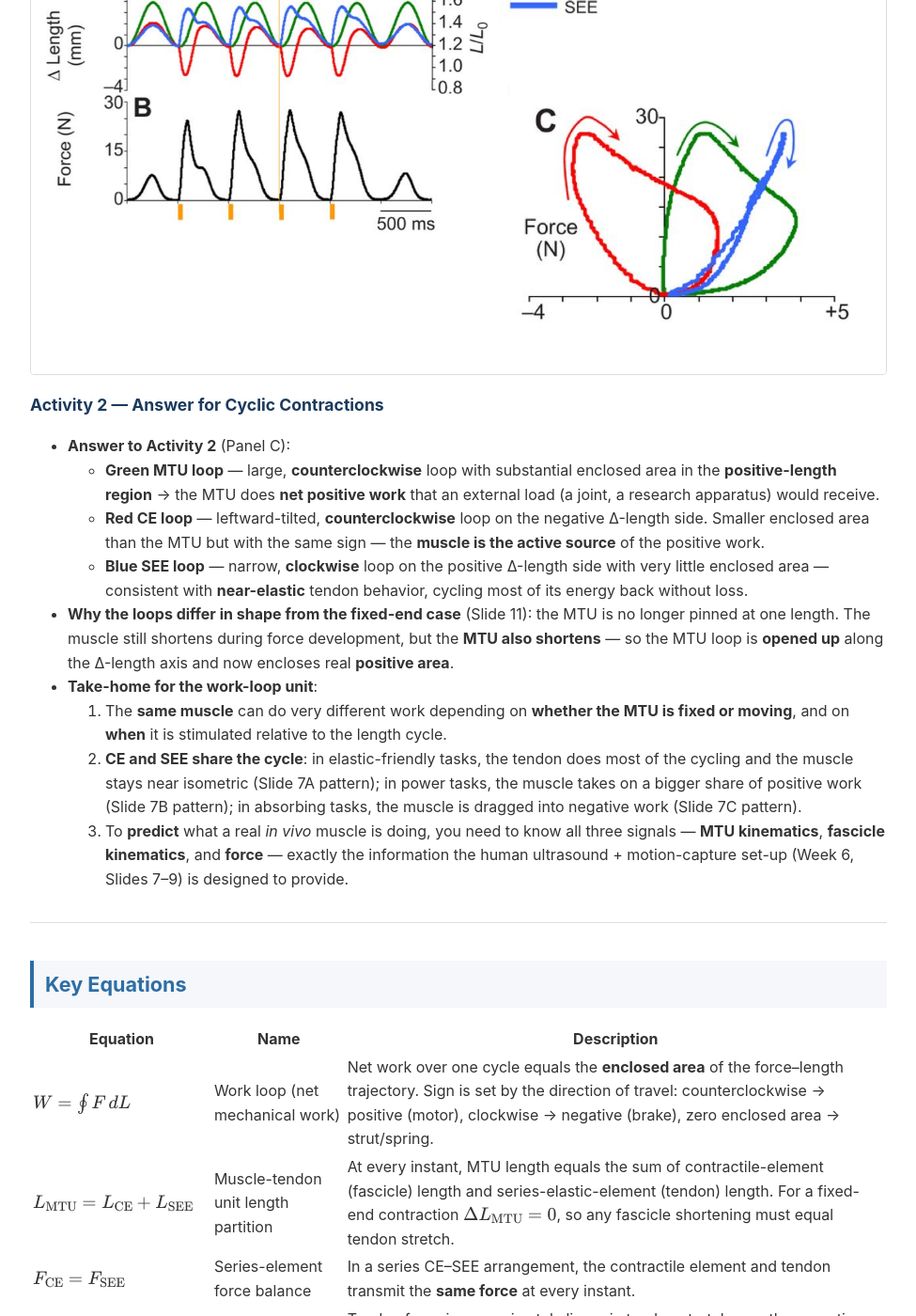
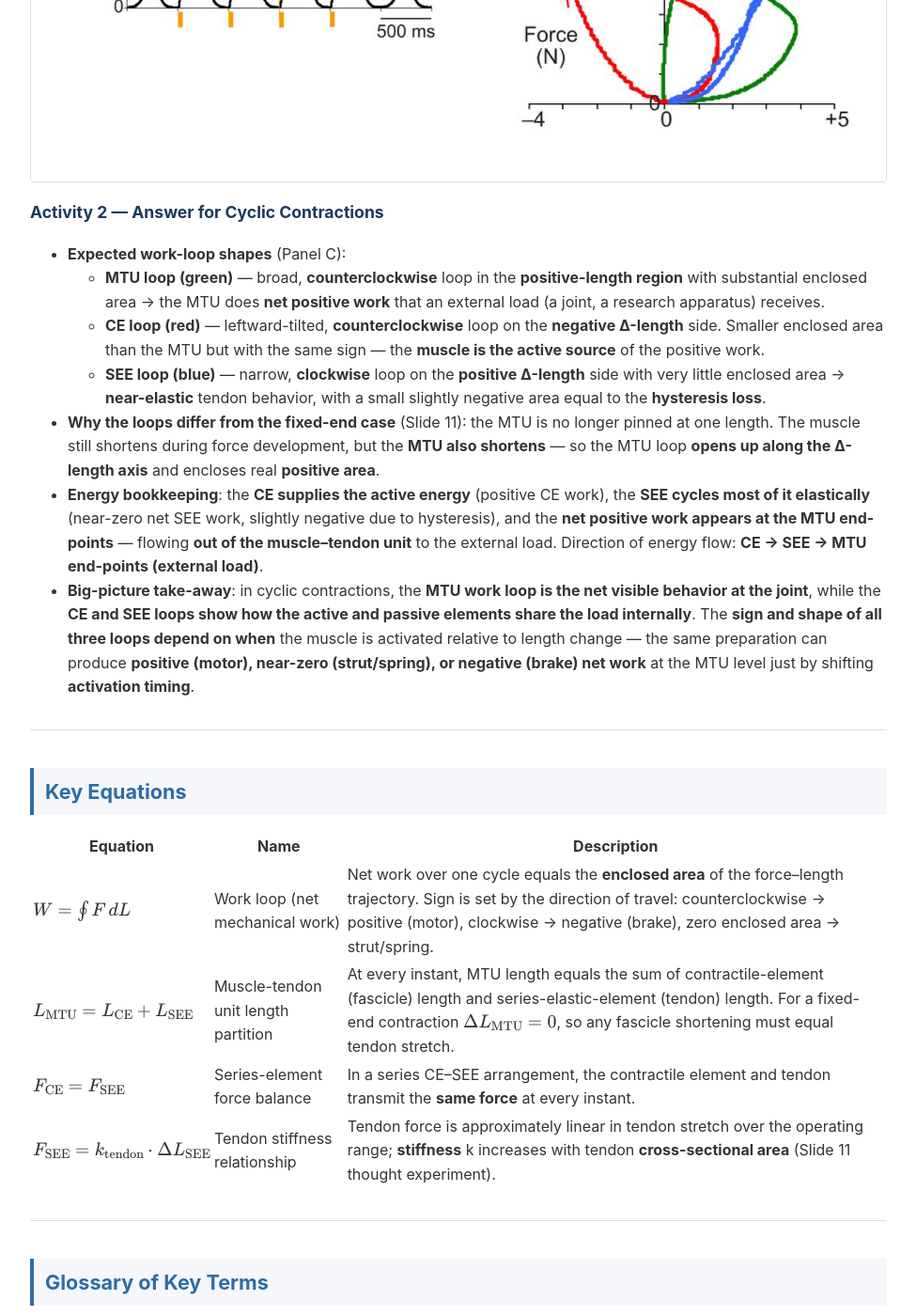
Before and after one commit to MADaley/E183_ExercisePhysiology, a Jekyll site: the page built from week07/friday-review.md, in a window 1280 px wide and 1400 px high, scrolled down 14556 px. Shown: the whole window at 94% size, without its empty margins (152-1127 px from the left). Built offline with Jekyll 4.4.1, drawn with Linux system fonts in a browser that asks for light colours; some of the changed text lies outside the part shown.

Commit message:
Refine Week 7 Friday review activities and slide framing
Broaden the "evaluating evidence" Slide 4 take-away to the course-wide
learning objective of critically searching, evaluating, and synthesizing
the scientific literature in an era of growing gray-literature noise.

Note on Slide 6 that the original in-class panel contains an animated
GIF, with a link to the Wikipedia work-loop article for the source
animation.

Correct the Sawicki et al. fixed-end interpretation: the SEE loop is
nearly springlike on the lengthening side with a small clockwise
(slightly negative) area from hysteresis; the CE loop is the reflected
mirror on the shortening side, doing a very small positive work equal to
the tendon's hysteresis loss; the MTU end-points do no external work
(internal exchange muscle → tendon → muscle).

Move predicted work-loop shapes off the activity slides (10 and 12) and
onto the answer slides (11 and 13), so each activity slide only sets up
the problem and points to the next slide for the answer. Apply matching
energy bookkeeping and a concise big-picture take-away on Slide 13.

Co-Authored-By: Claude Opus 4.7 (1M context) <noreply@anthropic.com>

```diff
--- a/week07/friday-review.md
+++ b/week07/friday-review.md
@@ -72,7 +72,7 @@ This Friday session combines a short critical-thinking detour on **how to evalua
   - **No over-generalization from limited evidence** — a single small study is rarely definitive.
   - **No obvious conflicts of interest** — authors selling a related supplement or device are a red flag.
   - **Systematic reviews and meta-analyses are the gold standard** — they use keyword searches, apply quality filters, and synthesize across many high-quality studies, giving more reliable conclusions than any single paper.
-- **Why this matters for Week 7**: training-effects research is full of small, single-population studies and supplement claims. Knowing how to filter evidence is essential before you act on any of it — and before you cite any of it in your own writing.
+- **Why this matters**: a major learning objective of this course is to be able to **answer questions yourself by probing the scientific literature**, **critically evaluate the evidence**, and **effectively synthesize** what you find. This toolset is increasingly important in the modern publication era, where the rapid growth of **gray-literature "noise"** — predatory journals, preprints used out of context, supplement-marketing dressed as research — makes filtering for quality a core scientific skill rather than an optional one.
 
 ---
 
@@ -105,7 +105,7 @@ This Friday session combines a short critical-thinking detour on **how to evalua
   - **Length** (red sinusoid) lengthens above resting length and then shortens below it.
   - **Stimulation** (red pulse) can be delivered at any phase of the length cycle.
   - **Force** is the muscle's response — a brief twitch (single stimulus) or a layered tetanic response (rapid train of stimuli).
-- The **work-loop inset (top right)** shows how those force–length combinations close into a loop with an **enclosed area** and a **direction of travel**.
+- The **work-loop inset (top panel)** shows how those force–length combinations close into a loop with an **enclosed area** and a **direction of travel**. The in-class slide contains an animated GIF; the original animation and more information on work loops can be found at [en.wikipedia.org/wiki/Work_loop](https://en.wikipedia.org/wiki/Work_loop).
 - **Key conceptual point**: a muscle can shift between **near-isometric strut** behavior, **positive-work motor** behavior, and **negative-work brake** behavior **just by changing when it is activated** relative to length change — even when the length trajectory itself is identical. The nervous system tunes work output partly by **timing**, not just by activation amount.
 - *In vivo*, all of this varies simultaneously — activation timing, length trajectory, and load — so real-world work loops can take complex shapes. The simple isolated-muscle preparation isolates timing as the dominant variable.
 
@@ -177,11 +177,7 @@ This Friday session combines a short critical-thinking detour on **how to evalua
   - **CE (contractile element / fascicle, red)** **shortens** by ~4 mm — the muscle pulls on the tendon.
   - **SEE (series elastic element / tendon, blue)** **stretches** by ~+3 mm — equal and opposite to CE shortening so the MTU length is conserved.
 - **Force** (Panel B) rises and falls as a single pulse over ~100 ms.
-- **Predicted work-loop shapes**:
-  - **MTU** — length is constant, so the F–L "loop" collapses to a **vertical line** at ΔL<sub>MTU</sub> ≈ 0. **Enclosed area = 0 → no net work on the MTU**.
-  - **CE (fascicle)** — fascicle shortens while force is high (early in the pulse) and re-lengthens passively. Loop is traced **counterclockwise** on the shortening side → **net positive work done by the muscle**.
-  - **SEE (tendon)** — tendon stretches while force rises, then recoils while force falls. Loop is traced **clockwise** on the lengthening side. Per the sign convention, **CW → net negative work**; the small enclosed area equals the **elastic hysteresis loss**. The tendon **absorbs energy during stretch** and **returns most of it during recoil**.
-- **Energy bookkeeping**: the **muscle does positive work**, the **tendon stores and returns most of it**, and the **MTU end-points do no external work**. The whole exchange is **internal** — muscle → tendon → dissipated (mostly as heat) during relaxation.
+- **Activity**: sketch the predicted F–L work-loop shape for each of the three elements — **MTU, CE, and SEE** — using the time-domain traces above. The answer is shown on Slide 11.
 
 ---
 
@@ -191,10 +187,11 @@ This Friday session combines a short critical-thinking detour on **how to evalua
 
 ### Activity 1 — Answer and Thought Experiment
 
-- **Answer to Activity 1** (Panel C):
-  - **MTU loop** — collapsed **vertical line** at ΔL = 0 (green, no enclosed area → no net MTU work).
-  - **CE loop** — counterclockwise loop on the **negative Δ-length** side (muscle shortened to about −4 mm). Net **positive** muscle work — the muscle is the **active source** of energy.
-  - **SEE loop** — clockwise loop on the **positive Δ-length** side (tendon stretched to about +3 mm). Slim loop area reflects modest **elastic hysteresis**; most of the absorbed energy is returned.
+- **Expected work-loop shapes** (Panel C):
+  - **MTU loop (green)** — length is constant, so the F–L "loop" collapses to a **vertical line** at ΔL<sub>MTU</sub> ≈ 0. **No enclosed area → no net MTU work**.
+  - **SEE loop (blue)** — narrow, **clockwise** loop on the **positive Δ-length** side (tendon stretched to about +3 mm). The loop is **nearly springlike**; the small enclosed area is a slightly **negative** work loop reflecting modest **elastic hysteresis**. The tendon **absorbs energy during stretch** and **returns most of it during recoil**, with a small amount of energy **lost as heat**.
+  - **CE loop (red)** — counterclockwise loop on the **negative Δ-length** side (muscle shortened to about −4 mm). The **direction of the trace is the exact reflected version of the SEE loop**. The **enclosed area is nearly zero** because no net work is done over the cycle (the MTU end-points are fixed). The small enclosed area corresponds to a **very small amount of positive muscle work**, exactly equal to the **hysteresis energy lost in the tendon** — the muscle is the **active source** of that small make-up energy.
+- **Energy bookkeeping**: the **muscle does positive work early**, the **tendon stores and returns most of it**, and the **MTU end-points do no external work** over the complete cycle. The whole exchange is **internal** — muscle → tendon → muscle.
 - **Thought experiment — stiffer tendon (larger CSA)**:
   - For the same muscle force, a **stiffer tendon stretches less** (F = k·Δx with larger k → smaller Δx).
   - Because the MTU length is fixed, the muscle must **shorten less** as well — the red CE loop shrinks to a smaller Δ-length range.
@@ -210,17 +207,13 @@ This Friday session combines a short critical-thinking detour on **how to evalua
 
 ### Activity 2 — Sketch Work Loops for Cyclic Contractions
 
-- **Set-up**: same Sawicki et al. preparation but now the **MTU is driven through a cyclic length trajectory** (sinusoidal length change), with **one stimulation pulse per cycle** delivered near the start of the shortening phase.
-- **Reading the panels**:
-  - **MTU (green)** — sinusoidal length change between ~+5 and ~−4 mm; large external excursion.
-  - **CE (red, fascicle)** — also oscillates, but with **smaller amplitude** and **different phasing** than the MTU; shortens during the rising force phase.
+- **Set-up**: same Sawicki et al. preparation as in Activity 1, but now the **MTU is driven through a cyclic length trajectory** (sinusoidal length change), with **one stimulation pulse per cycle** delivered near the start of the shortening phase.
+- **Reading the panels (before sketching)**:
+  - **MTU (green)** — sinusoidal length change between ~+5 and ~−4 mm; **large external excursion** at each cycle.
+  - **CE (red, fascicle)** — also oscillates, but with **smaller amplitude** and **different phasing** than the MTU; shortens during the rising-force phase.
   - **SEE (blue, tendon)** — stretches and recoils in a pattern that is partially **out of phase** with the CE; large excursion (≈+4 mm peak).
   - **Force (Panel B)** — rises and falls as a train of pulses, one per cycle.
-- **Predicted work loops**:
-  - **MTU loop** — broad, open loop traced **counterclockwise** in F–L space → **net positive work** flowing into the MTU end-points (this is what an animal's joint would feel).
-  - **CE loop** — smaller loop, also counterclockwise → **muscle is the net positive-work source**.
-  - **SEE loop** — narrow, clockwise loop with a slim enclosed area → **tendon is acting elastically** with modest hysteresis.
-- **Big-picture interpretation**: in **this example** — stimulation timed near the start of shortening — the **MTU and CE** do net positive work, while the **SEE does near-zero (slightly negative) net work** (the small clockwise enclosed area is the **elastic hysteresis loss**). The **CE supplies the active energy** and the **SEE smooths and re-times** the force delivery to the MTU output. With **different activation timing relative to the length cycle**, the same preparation can produce **net negative work** at the CE and MTU level (energy-absorbing/brake behavior) or **near-zero net work** (strut/spring behavior) — the sign and shape of the loops depend entirely on **when** the muscle is activated relative to length change. The MTU work loop is the **net visible behavior at the joint**; the CE and SEE loops show **how the active and passive elements share the load** internally.
+- **Activity**: sketch the predicted F–L work-loop shape for each of the three elements — **MTU, CE, and SEE** — using the time-domain traces above. The answer is shown on Slide 13.
 
 ---
 
@@ -230,15 +223,13 @@ This Friday session combines a short critical-thinking detour on **how to evalua
 
 ### Activity 2 — Answer for Cyclic Contractions
 
-- **Answer to Activity 2** (Panel C):
-  - **Green MTU loop** — large, **counterclockwise** loop with substantial enclosed area in the **positive-length region** → the MTU does **net positive work** that an external load (a joint, a research apparatus) would receive.
-  - **Red CE loop** — leftward-tilted, **counterclockwise** loop on the negative Δ-length side. Smaller enclosed area than the MTU but with the same sign — the **muscle is the active source** of the positive work.
-  - **Blue SEE loop** — narrow, **clockwise** loop on the positive Δ-length side with very little enclosed area — consistent with **near-elastic** tendon behavior, cycling most of its energy back without loss.
-- **Why the loops differ in shape from the fixed-end case** (Slide 11): the MTU is no longer pinned at one length. The muscle still shortens during force development, but the **MTU also shortens** — so the MTU loop is **opened up** along the Δ-length axis and now encloses real **positive area**.
-- **Take-home for the work-loop unit**:
-  1. The **same muscle** can do very different work depending on **whether the MTU is fixed or moving**, and on **when** it is stimulated relative to the length cycle.
-  2. **CE and SEE share the cycle**: in elastic-friendly tasks, the tendon does most of the cycling and the muscle stays near isometric (Slide 7A pattern); in power tasks, the muscle takes on a bigger share of positive work (Slide 7B pattern); in absorbing tasks, the muscle is dragged into negative work (Slide 7C pattern).
-  3. To **predict** what a real *in vivo* muscle is doing, you need to know all three signals — **MTU kinematics**, **fascicle kinematics**, and **force** — exactly the information the human ultrasound + motion-capture set-up (Week 6, Slides 7–9) is designed to provide.
+- **Expected work-loop shapes** (Panel C):
+  - **MTU loop (green)** — broad, **counterclockwise** loop in the **positive-length region** with substantial enclosed area → the MTU does **net positive work** that an external load (a joint, a research apparatus) receives.
+  - **CE loop (red)** — leftward-tilted, **counterclockwise** loop on the **negative Δ-length** side. Smaller enclosed area than the MTU but with the same sign — the **muscle is the active source** of the positive work.
+  - **SEE loop (blue)** — narrow, **clockwise** loop on the **positive Δ-length** side with very little enclosed area → **near-elastic** tendon behavior, with a small slightly negative area equal to the **hysteresis loss**.
+- **Why the loops differ from the fixed-end case** (Slide 11): the MTU is no longer pinned at one length. The muscle still shortens during force development, but the **MTU also shortens** — so the MTU loop **opens up along the Δ-length axis** and encloses real **positive area**.
+- **Energy bookkeeping**: the **CE supplies the active energy** (positive CE work), the **SEE cycles most of it elastically** (near-zero net SEE work, slightly negative due to hysteresis), and the **net positive work appears at the MTU end-points** — flowing **out of the muscle–tendon unit** to the external load. Direction of energy flow: **CE → SEE → MTU end-points (external load)**.
+- **Big-picture take-away**: in cyclic contractions, the **MTU work loop is the net visible behavior at the joint**, while the **CE and SEE loops show how the active and passive elements share the load internally**. The **sign and shape of all three loops depend on when** the muscle is activated relative to length change — the same preparation can produce **positive (motor), near-zero (strut/spring), or negative (brake) net work** at the MTU level just by shifting **activation timing**.
 
 ---
 
```
